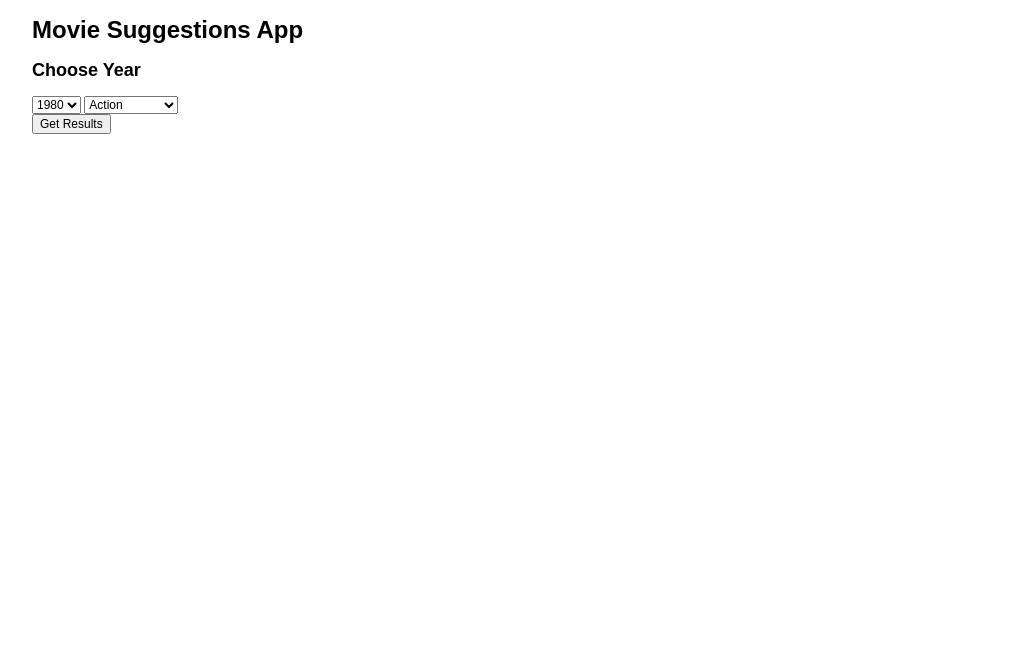
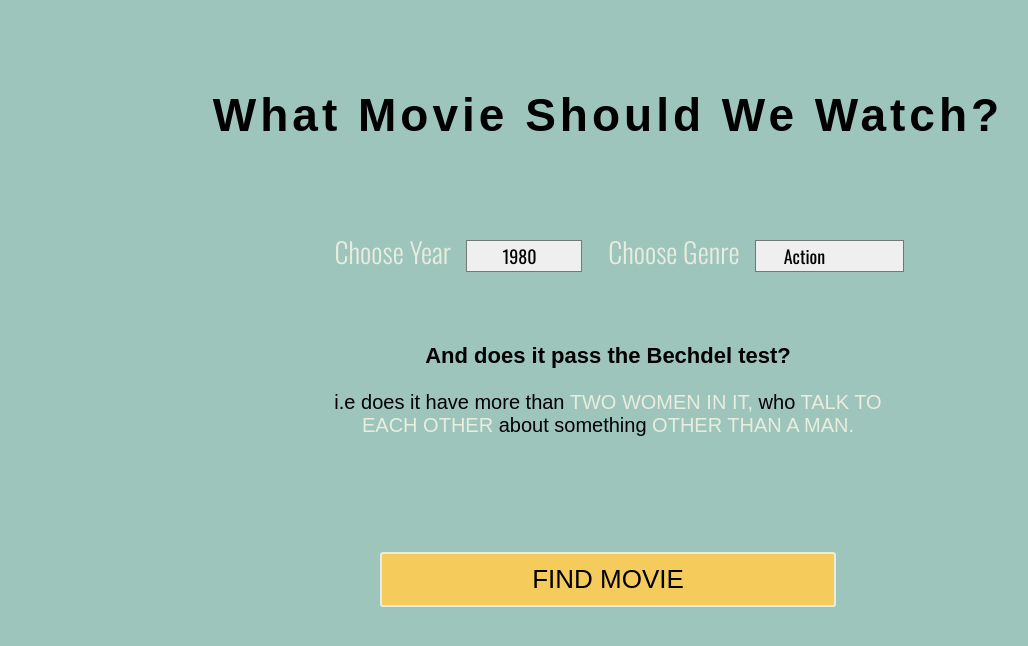
Before and after one commit to camvangroll/movieSuggestions, a website: page index.html in a window 1280 px wide. Shown: the whole page, without its empty margins (32-1060 px from the left). Drawn offline with nearby package versions, Linux system fonts and the light colour scheme; a web font is replaced by a local one.

Commit message:
added styling, CSS, layout etc.

```diff
--- a/index.html
+++ b/index.html
@@ -5,16 +5,20 @@
 	<title>Movie Suggestions vs. Beschdel</title>
 	<link rel="icon" type="image/png" href="assets/whitesquare.png"/>
 	<link rel="stylesheet" href="styles/style.css">
-</head>
+	<link href='https://fonts.googleapis.com/css?family=Francois+One' rel='stylesheet' type='text/css'>
+	<link href='https://fonts.googleapis.com/css?family=Oswald:400,300' rel='stylesheet' type='text/css'>
 <body>
 
 <div class="container clearfix">
 
-	<h1>Movie Suggestions App</h1>
+<header>
+
+	<h1>What Movie Should We Watch?</h1>
 
 <form action="">
-<h2>Choose Year</h2>
-	<select name="year" id="year">
+	<h2>
+		<span>Choose Year</span>
+			<select class="year" name="year" id="year">
 				<option value="1980">1980</option>
 				<option value="1985">1985</option>
 				<option value="1990">1990</option>
@@ -26,7 +30,8 @@
 				<option value="2015">2015</option>
 			</select>
 
-	<select name="genre" id="genre">
+		<span>Choose Genre</span>
+			<select class="genre" name="genre" id="genre">
 				<option value="28">Action</option>
 				<option value="12">Adventure</option>
 				<option value="16">Animation</option>
@@ -44,11 +49,18 @@
 				<option value="37">Western</option>
 				<option value="10752">War</option>
 			</select>
+</h2>
+
+<div class="criteria">
+	<h3>And does it pass the Bechdel test?</h3>
+	<p>i.e does it have more than <span class="highlight">two women in it, </span> who <span class="highlight"> talk to each other </span> about something <span class="highlight"> other than a man. </span></p>
+</div>
 
 	<div class="results-btn">
-	<input type="submit" value="Get Results" id="submit">
+	<input type="submit" value="Find Movie" id="submit">
 	</div>
 </form>
+</header>
 
 	<div class="results"></div>
 
--- a/scripts/main.js
+++ b/scripts/main.js
@@ -59,7 +59,7 @@ movieApp.results = function() {
 movieApp.displayResults = function() {
 	$('.results').html('');
 	for (var i in movieInfo.results) {
-		$('.results').append('<div class="movie">' + '<img class="movie-poster" src="http://image.tmdb.org/t/p/w500' + movieInfo.results[i].poster_path + '">' + '<p>' + movieInfo.results[i].title + '</p>' + '<p class="description">' + movieInfo.results[i].overview + '</p>' + '<p>' + movieInfo.results[i].id + '</p>' + '<p>' + movieInfo.bechdelRating + '</p>' + '</div>');
+		$('.results').append('<div class="movie">' + '<img class="movie-poster" src="http://image.tmdb.org/t/p/w500' + movieInfo.results[i].poster_path + '">' + '<h3>' + movieInfo.results[i].title + '</h3>' + '<p class="description">' + movieInfo.results[i].overview + '</p>' + '<p>' + movieInfo.results[i].id + '</p>' + '<p>' + movieInfo.bechdelRating + '</p>' + '</div>');
 	};
 };
 
--- a/styles/main.scss
+++ b/styles/main.scss
@@ -13,6 +13,8 @@ html {
 
 body {
 	@include fontSize(12);
+	font-family: 'Francois One', sans-serif;
+	background: #9DC5BB;
 }
 
 .container {
@@ -21,15 +23,105 @@ body {
 	margin: 0 auto;
 }
 
+form {
+	text-align: center;
+}
+
+h1 {
+	text-align: center;
+	padding: 5% 0;
+	@include fontSize(46);
+	letter-spacing: 4px;
+}
+
+h2 {
+	font-family: 'Oswald', sans-serif;
+	font-weight: 300;
+
+		span {
+			padding: 0 1% 0 2%;
+			@include fontSize(28);
+			color: #E8EDDF;
+		}
+
+		select {
+			-webkit-appearance: none;
+			padding-right: 2%;
+		}
+}
+
+select.genre {
+		width: 13%;
+		padding: 5px 0 5px 28px;
+}
+
+select.year {
+		width: 10%;
+		padding: 5px 0 5px 35px;
+
+}
+
+.criteria {
+	width: 50%;
+	margin: 0 auto;
+	padding: 3% 0 10% 0;
+
+	h3 {
+	@include fontSize(22);
+
+}
+	p {
+		@include fontSize(20);
+		text-align: center;
+		margin: 0 auto;
+	}
+
+	span.highlight {
+		color: #E8EDDF;
+		text-transform: uppercase;
+	}
+}
+
+
+
+.results-btn {
+
+		input[type=submit] {
+			padding: 10px 150px;
+			@include fontSize(26);
+			background: #F5CB5C;
+			border: 2px solid #E8EDDF;
+			border-radius: 3px 3px 3px 3px;
+			text-transform: uppercase;
+		}
+}
+
+div.results {
+	margin: 0 auto;
+	padding-top: 10%;
+}
+
+
 div.movie {
-	width: 33.33%;
+	width: 31.3%;
 	float: left;
+	height: 100vh;
+	text-align: center;
+	background: #E8EDDF;
+	margin: 1%;
+}
+
+.movie h3 {
+	@include fontSize(18);
 }
 
 .movie-poster {
 	width: 50%;
+	padding-top: 10%;
 }
 
 .description {
 	width: 80%;
+	margin: 0 auto;
+	@include fontSize(16);
 }
--- a/styles/style.css
+++ b/styles/style.css
@@ -133,19 +133,92 @@ html {
 
 body {
   font-size: 12px;
-  font-size: 1.2rem; }
+  font-size: 1.2rem;
+  font-family: 'Francois One', sans-serif;
+  background: #9DC5BB; }
 
 .container {
   max-width: 1280px;
   width: 90%;
   margin: 0 auto; }
 
+form {
+  text-align: center; }
+
+h1 {
+  text-align: center;
+  padding: 5% 0;
+  font-size: 46px;
+  font-size: 4.6rem;
+  letter-spacing: 4px; }
+
+h2 {
+  font-family: 'Oswald', sans-serif;
+  font-weight: 300; }
+  h2 span {
+    padding: 0 1% 0 2%;
+    font-size: 28px;
+    font-size: 2.8rem;
+    color: #E8EDDF; }
+  h2 select {
+    -webkit-appearance: none;
+    padding-right: 2%; }
+
+select.genre {
+  width: 13%;
+  padding: 5px 0 5px 28px; }
+
+select.year {
+  width: 10%;
+  padding: 5px 0 5px 35px; }
+
+.criteria {
+  width: 50%;
+  margin: 0 auto;
+  padding: 3% 0 10% 0; }
+  .criteria h3 {
+    font-size: 22px;
+    font-size: 2.2rem; }
+  .criteria p {
+    font-size: 20px;
+    font-size: 2rem;
+    text-align: center;
+    margin: 0 auto; }
+  .criteria span.highlight {
+    color: #E8EDDF;
+    text-transform: uppercase; }
+
+.results-btn input[type=submit] {
+  padding: 10px 150px;
+  font-size: 26px;
+  font-size: 2.6rem;
+  background: #F5CB5C;
+  border: 2px solid #E8EDDF;
+  border-radius: 3px 3px 3px 3px;
+  text-transform: uppercase; }
+
+div.results {
+  margin: 0 auto;
+  padding-top: 10%; }
+
 div.movie {
-  width: 33.33%;
-  float: left; }
+  width: 31.3%;
+  float: left;
+  height: 100vh;
+  text-align: center;
+  background: #E8EDDF;
+  margin: 1%; }
+
+.movie h3 {
+  font-size: 18px;
+  font-size: 1.8rem; }
 
 .movie-poster {
-  width: 50%; }
+  width: 50%;
+  padding-top: 10%; }
 
 .description {
-  width: 80%; }
+  width: 80%;
+  margin: 0 auto;
+  font-size: 16px;
+  font-size: 1.6rem; }
```
Lines whose indentation alone changed are shown as unchanged.
